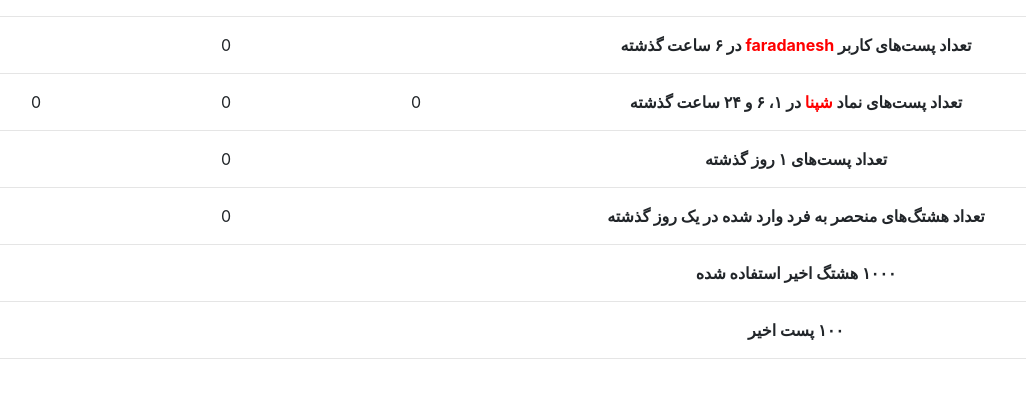
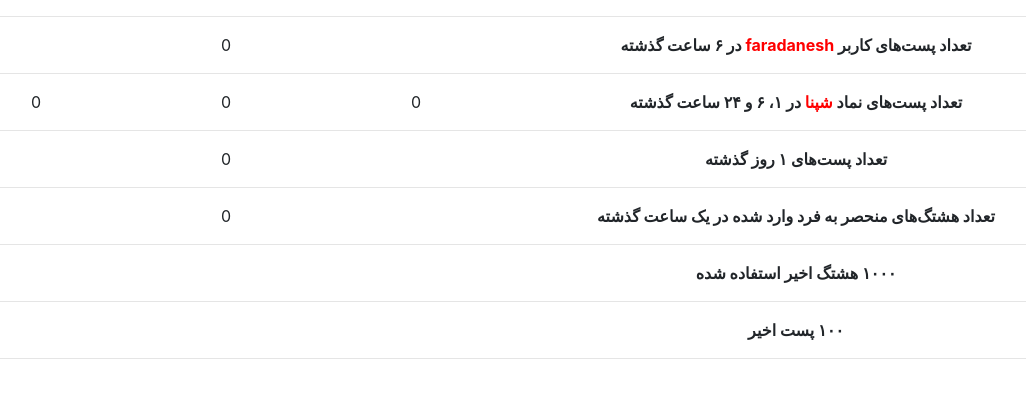
Before and after one commit to aliir74/BigData_Project_WebApp, a Django app: page / in a window 1280 px wide. Shown: the top 398 px of the page, without its empty margins (129-1155 px from the left). Run offline with Django 3.2, Linux system fonts and the light colour scheme; data that the repository does not hold is empty; parts of the project's set-up code (start-up, migrations or seed data) failed here and were passed over; some libraries are stand-ins or nearby versions.

Commit message:
Fix html

```diff
--- a/webapp/templates/webapp/index.html
+++ b/webapp/templates/webapp/index.html
@@ -30,7 +30,7 @@
         </div>
         <hr>
         <div class="row">
-            <div class="col-6"><b>تعداد هشتگ‌های منحصر به فرد وارد شده در یک روز گذشته</b></div>
+            <div class="col-6"><b>تعداد هشتگ‌های منحصر به فرد وارد شده در یک ساعت گذشته</b></div>
             <div class="col-6">
                 {{ stats.unique_hashtags_in_1hours }}
             </div>
```
